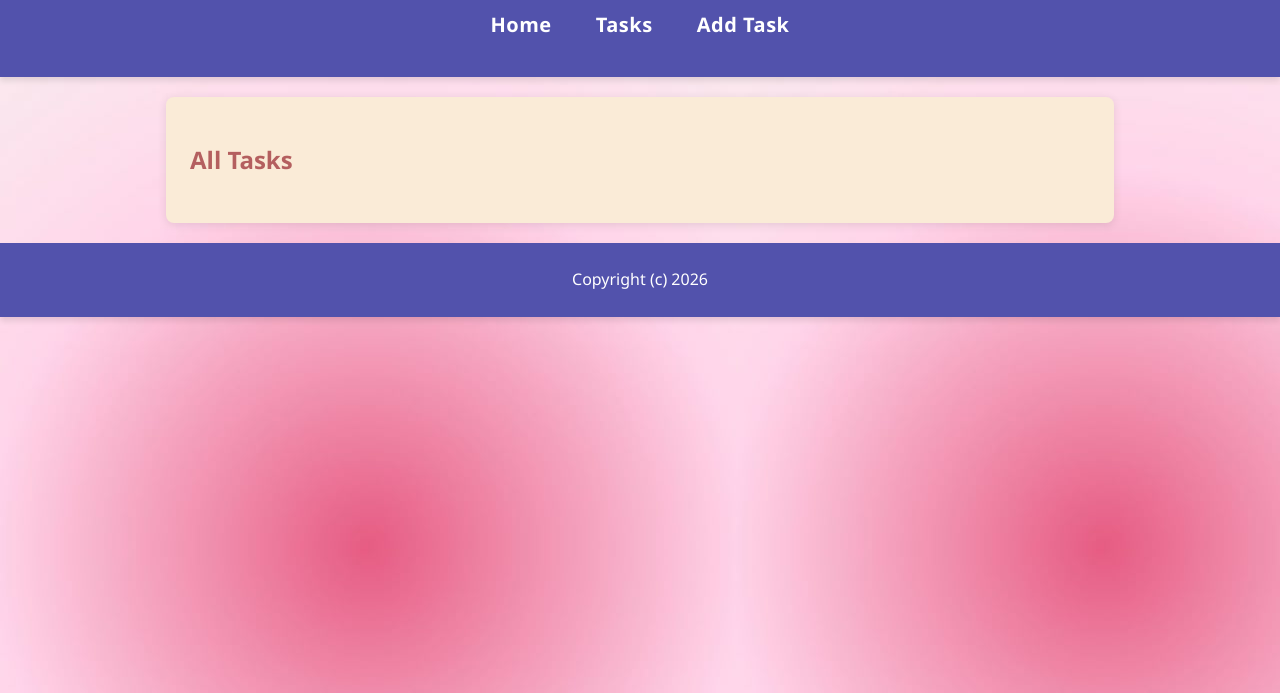
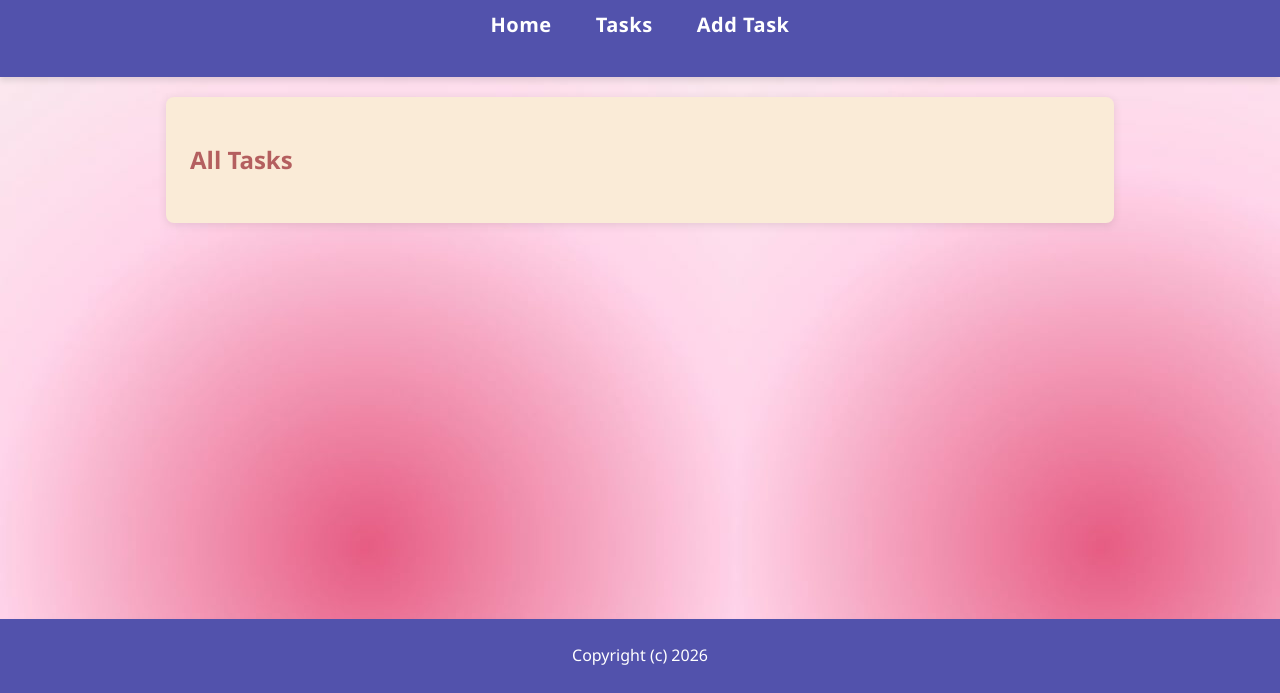
Before and after one commit to fionambugua/Task-Manager, a plain HTML site: page about.html in a window 1280 px wide. Shown: the part 107-800 px from the top of the page. Drawn offline with Linux system fonts and the light colour scheme.

Commit message:
footer edit

```diff
--- a/style.css
+++ b/style.css
@@ -5,6 +5,9 @@ body {
   padding: 0;
   line-height: 1.6;
   font-family: "Segoe UI", Tahoma, Geneva, Verdana, sans-serif;
+  display: flex;
+  flex-direction: column;
+  min-height: 100vh;
 }
 header {
   background-color: rgb(82, 82, 172);
@@ -17,7 +20,7 @@ header {
 header h1 {
   font-size: 50px;
   margin: 0;
-  font-family: 'Segoe UI', Tahoma, Geneva, Verdana, sans-serif;
+  font-family: "Segoe UI", Tahoma, Geneva, Verdana, sans-serif;
 }
 nav {
   text-align: center;
@@ -34,6 +37,9 @@ nav a {
 nav a:hover {
   color: #ff6347;
   text-decoration: underline;
+}
+main {
+    flex: 1;
 }
 section {
   background-color: antiquewhite;
```
Also changed, not shown: 1 other file.
